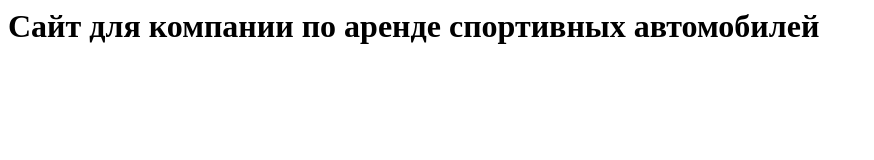
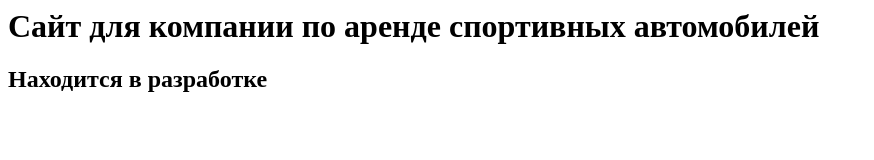
Before and after one commit to kalliinnaa/SWD, a plain HTML site: page index.html in a window 1280 px wide. Shown: the whole page, without its empty margins (0-874 px from the left). Drawn offline with Linux system fonts and the light colour scheme.

Commit message:
Second commit of project with changing index.html

```diff
--- a/index.html
+++ b/index.html
@@ -1,3 +1,4 @@
 <html>
 	<h1>Сайт для компании по аренде спортивных автомобилей</h1>
+	<h2>Находится в разработке</h2>
 </html>
```
